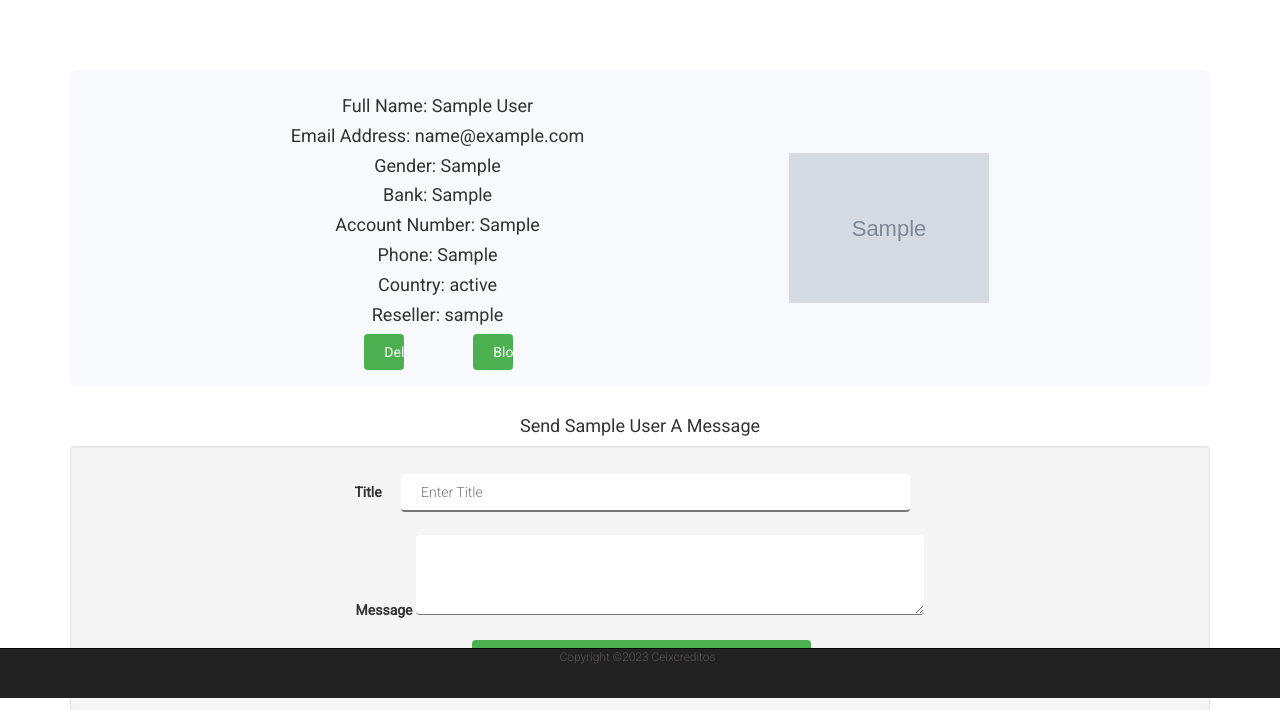
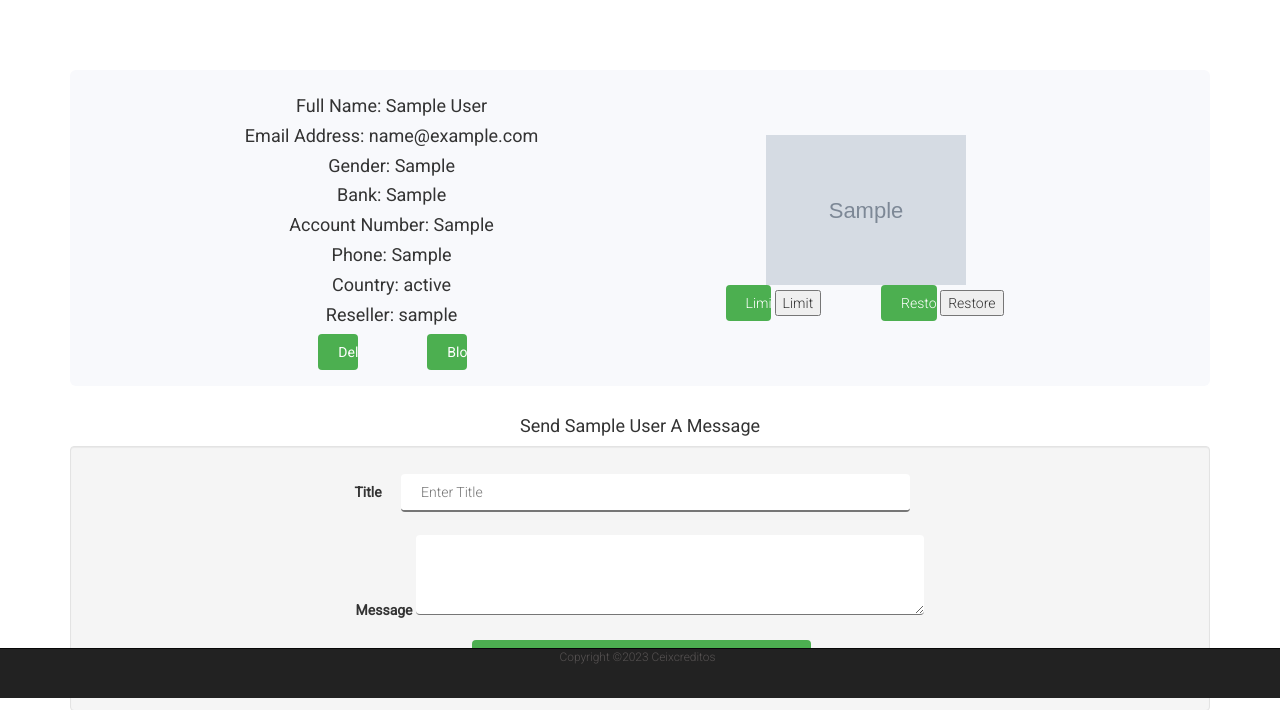
Before and after one commit to Braionic/onlineBanking, a PHP site: page /zap/user_profile.php?person_id=1 in a window 1280 px wide. Shown: the part 102-812 px from the top of the page. Run offline with PHP 8.4, Linux system fonts and the light colour scheme; the visitor is signed in with stand-in values (Sample User, id 1); tables that the repository leaves empty or names only in its code hold one stand-in row (values such as "Sample post"); grey boxes marked "Sample" are stand-in pictures; some libraries are stand-ins or nearby versions.

Commit message:
i added the transfer limit exceeded feature

```diff
--- a/header2.php
+++ b/header2.php
@@ -378,6 +378,9 @@ body {
   color: white;
   border: 16px;
 }
+.balance {
+  font-weight: bold;
+}
 </style>
 </head>
 
@@ -396,7 +399,7 @@ body {
                                  $my_sql = "SELECT * FROM users WHERE id = '$_SESSION[id]' ORDER BY id DESC";
                             $run_sql = mysqli_query($conn,$my_sql);
                             while($rows = mysqli_fetch_assoc($run_sql)){
-                             echo '<h4 style="color: white">'.$rows['currency'].'
+                             echo '<h4 class="balance" style="color: white">'.$rows['currency'].'
                               '.$rows['amount'].' </h4>
   ';
                             }
--- a/zap/user_profile.php
+++ b/zap/user_profile.php
@@ -12,7 +12,7 @@
                 <?php
     if(isset($_GET['person_id'])) {
     }else{
-         header('Location: index.php');
+         header('Location: all_users.php');
     }
     ?>
                     <?php include 'header.php';  ?>
@@ -60,6 +60,29 @@
                       //DELETE FROM PROVIDE TABLE ENDS
                              }
                         ?>
+                        <?php //restrict Transfer Limit benins
+                                     if(isset($_POST["limit_user"])){
+                                         $block = "restricted";
+                                         $currentid = $_GET['person_id'];
+                                         $ins_sql = "UPDATE users SET limit_status='$block' WHERE id = '$_GET[user_id]'";
+                                            $run_sql = mysqli_query($conn,$ins_sql);
+                                         echo '<p>User has been limited</p>';
+                                         header('Location: user_profile.php?user_id='.$currentid);
+
+                             }
+                        ?>
+                        <?php //restrict Transfer Limit benins
+                                     if(isset($_POST["restore_limit"])){
+                                         $block = "Active";
+                                         $currentid = $_GET['person_id'];
+                                         $ins_sql = "UPDATE users SET limit_status='$block' WHERE id = '$_GET[user_id]'";
+                                            $run_sql = mysqli_query($conn,$ins_sql);
+                                         echo '<p>User limit has been restored</p>';
+                              header('Location: user_profile.php?user_id='.$currentid);
+                      //DELETE FROM PROVIDE TABLE ENDS
+                             }
+                        ?>
+
                                         <!-- SEND MESSAGE BEGINS-->
                                         <?php
                         $sel_sql = "SELECT * FROM users WHERE id = '$_GET[person_id]'";
@@ -98,6 +121,16 @@
             echo '<img src="../uploaded_img/'.$fetch['image'].'" alt="profile pic" style="max-width: 200px; max-height: 200px;">';
          }
          echo'
+         <div class="profilebtns">
+                             <form method="POST" action="user_profile.php?user_id='.$fetch['id'].'" enctype="multipart/form-data">
+                        <input type="submit" name="limit_user" value="Limit User" >
+                        <button name="limit_user">Limit</button>
+                    </form>
+                    <form method="POST" action="user_profile.php?user_id='.$fetch['id'].'" enctype="multipart/form-data">
+                        <input type="submit" name="restore_limit" value="Restore User" >
+                        <button name="restore_limit">Restore</button>
+                    </form>
+                    </div>
                              </div>
                              </div>
                         <h4 class="text-center">Send '.$fetch['name'].' A Message</h4>
```
Also changed, not shown: billing-process.php (+7 -1 lines), intrabank.php (+7 -0 lines).
